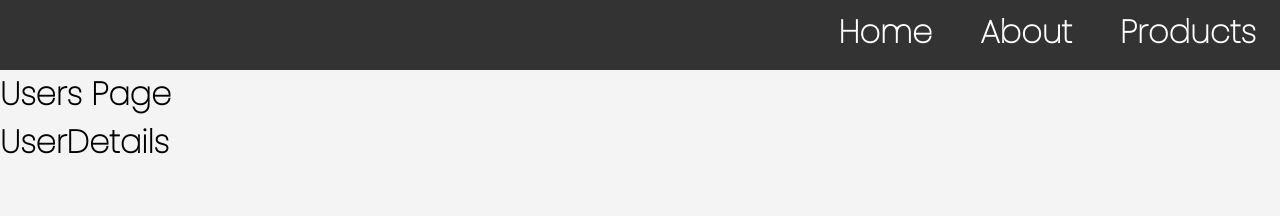
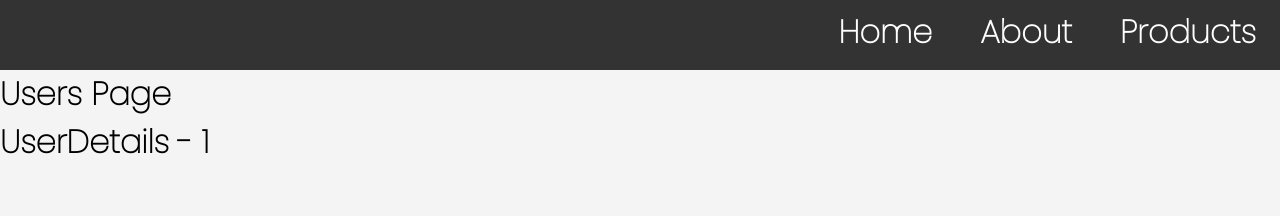
Before and after one commit to mharham75/react-router-basics-v6, a React (Create React App) app: page /users/1 in a window 1280 px wide. Shown: the top 216 px of the page. Built offline with nearby package versions, Linux system fonts and the light colour scheme.

Commit message:
used useParams hook

```diff
--- a/src/components/UserDetails.js
+++ b/src/components/UserDetails.js
@@ -1,8 +1,13 @@
 import React from 'react'
+import { useParams } from 'react-router-dom'
 
 const UserDetails = () => {
+
+    const params = useParams()
+    const userid = params.userid
+
   return (
-    <div>UserDetails</div>
+    <div>UserDetails - {userid}</div>
   )
 }
 
```
